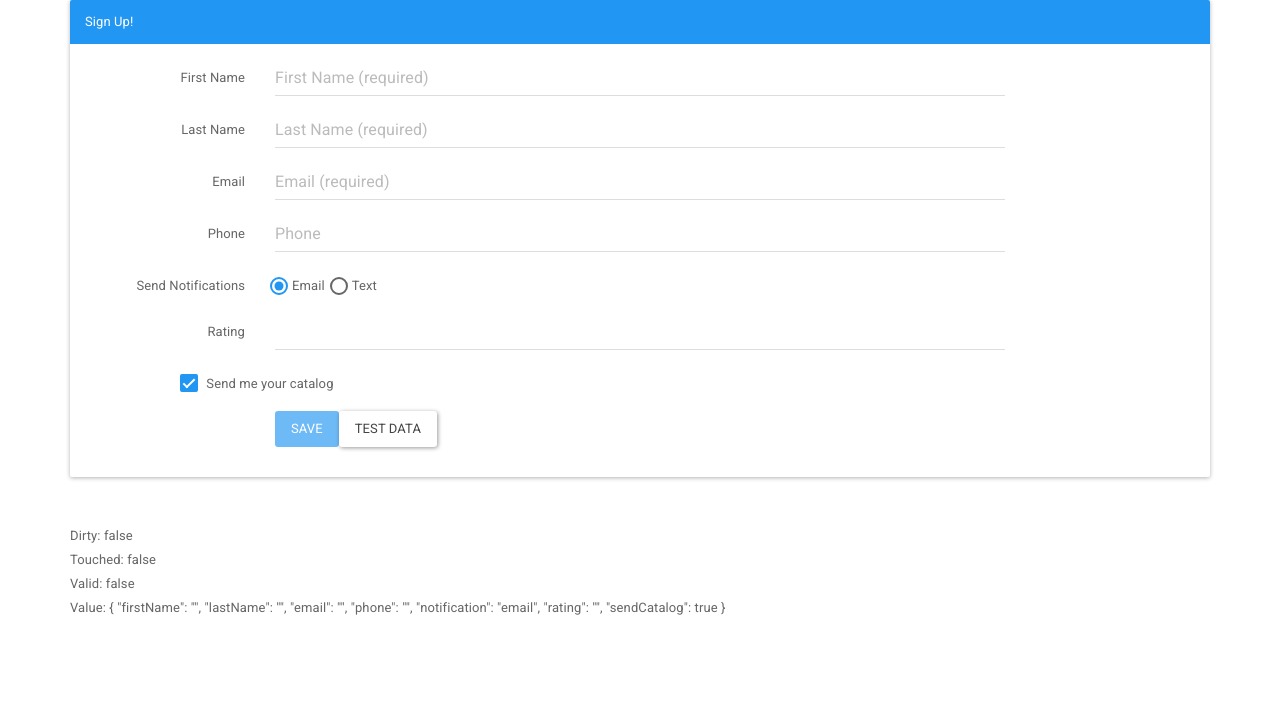
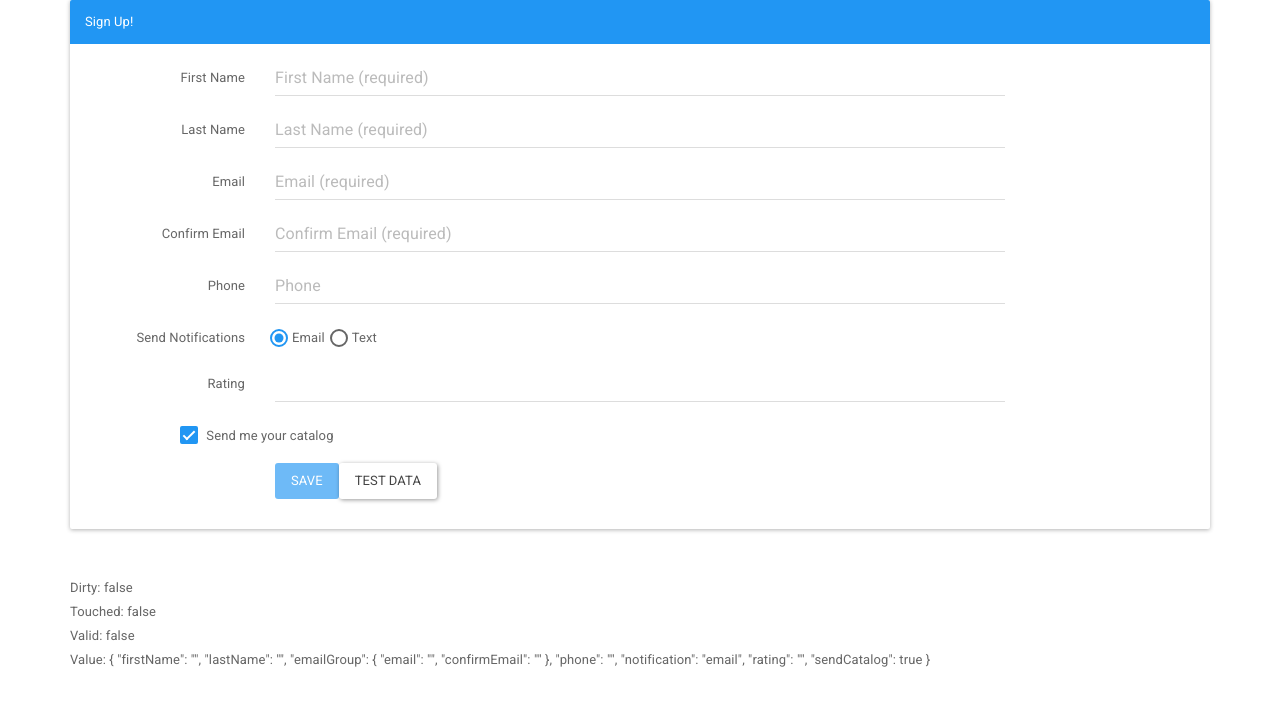
Before and after one commit to dthuesen/ng4-reactive-forms-course, an Angular app: page / in a window 1280 px wide. Shown: the top 706 px of the page. Built offline with nearby package versions, Linux system fonts and the light colour scheme.

Commit message:
Add cross-field validation - not yet ready coded

```diff
--- a/src/app/customers/customers.component.html
+++ b/src/app/customers/customers.component.html
@@ -50,7 +50,13 @@
                     </div>
                 </div>
 
-                <div class="form-group">
+                <div formGroupName="emailGroup">
+
+                  <!-- The email input -->
+                  <div class="form-group"
+                       [ngClass]="{ 'has-error': (customerForm.get('emailGroup.email').touched ||
+                                                  customerForm.get('emailGroup.email').dirty) &&
+                                                  !customerForm.get('emailGroup.email').valid }">
                     <label class="col-md-2 control-label"
                           for="emailId">Email</label>
 
@@ -60,15 +66,44 @@
                                 type="email"
                                 placeholder="Email (required)"
                                 formControlName="email" />
-                        <span class="help-block" *ngIf="(customerForm.get('email').touched || customerForm.get('email').dirty) && customerForm.get('email').errors">
-                          <span *ngIf="customerForm.get('email').errors.required">
+                          <span class="help-block" *ngIf="( customerForm.get('emailGroup.email').touched ||
+                                                            customerForm.get('emailGroup.email').dirty ) &&
+                                                            customerForm.get('emailGroup.email').errors">
+
+                            <span *ngIf="customerForm.get('emailGroup.email').errors.required">
                                 Please enter your email address.
                             </span>
-                          <span *ngIf="customerForm.get('email').errors.pattern">
+                            <span *ngIf="customerForm.get('emailGroup.email').errors.pattern">
                                 Please enter a valid email address.
                             </span>
                         </span>
                       </div>
+                  </div>
+
+                  <!-- The confirm email input -->
+                  <div class="form-group"
+                      [ngClass]="{ 'has-error': (customerForm.get('emailGroup.confirmEmail').touched ||
+                                                  customerForm.get('emailGroup.confirmEmail').dirty) &&
+                                                  !customerForm.get('emailGroup.confirmEmail').valid }">
+                    <label class="col-md-2 control-label"
+                          for="confirmEmailId">Confirm Email</label>
+
+                      <div class="col-md-8">
+                        <input class="form-control"
+                                id="confirmEmailId"
+                                type="email"
+                                placeholder="Confirm Email (required)"
+                                formControlName="confirmEmail" />
+                          <span class="help-block" *ngIf="(customerForm.get('emailGroup.confirmEmail').touched ||
+                                                          customerForm.get('emailGroup.confirmEmail').dirty) &&
+                                                          customerForm.get('emailGroup.confirmEmail').errors">
+                            <span *ngIf="customerForm.get('confirmEmail').errors.required">
+                                Please confirm your email address.
+                            </span>
+                        </span>
+                      </div>
+                  </div>
+
                 </div>
 
                 <div class="form-group"
@@ -89,8 +124,6 @@
                     </span>
                   </div>
                 </div>
-
-
 
                 <div class="form-group">
                   <label class="col-md-2 control-label">Send Notifications</label>
--- a/src/app/customers/customers.component.ts
+++ b/src/app/customers/customers.component.ts
@@ -45,7 +45,10 @@
     this.customerForm = this.fb.group({
         firstName: ['', [Validators.required, Validators.minLength(3)]],
         lastName: ['', [Validators.required, Validators.maxLength(50)]],
-        email: ['', [Validators.required, Validators.pattern('[a-z0-9._%+-]+@[a-z0-9.-]+.[a-z]+')]],
+        emailGroup: this.fb.group({ // <-- the nested FormGroup
+          email: ['', [Validators.required, Validators.pattern('[a-z0-9._%+-]+@[a-z0-9.-]+.[a-z]+')]],
+          confirmEmail: ['', [Validators.required]], // <-- here - no pattern is needed for comparison
+        }),
         phone: '',
         notification: 'email',
         rating: ['', ratingRange(1, 5)],
```
Lines whose indentation alone changed are shown as unchanged.
